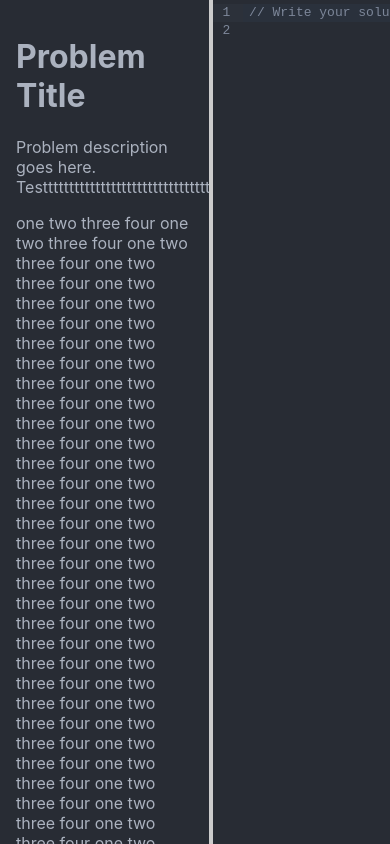
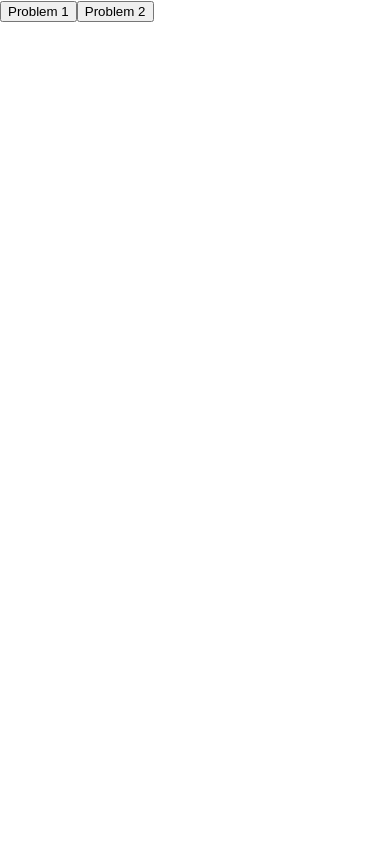
Before and after one commit to nick-vdm/CsesOnline, a React (Create React App) app in the folder src/frontend/: page / in a window 390 px wide. Built offline with nearby package versions, Linux system fonts and the light colour scheme.

Commit message:
progress for adding multiple pages

```diff
--- a/src/frontend/package.json
+++ b/src/frontend/package.json
@@ -20,6 +20,7 @@
     "react": "^18.3.1",
     "react-dom": "^18.3.1",
     "react-resizable": "^3.0.5",
+    "react-router-dom": "^6.26.0",
     "react-scripts": "5.0.1",
     "react-scrollbars-custom": "^4.1.1",
     "typescript": "^4.9.5",
--- a/src/frontend/src/App.tsx
+++ b/src/frontend/src/App.tsx
@@ -1,40 +1,27 @@
-import { useState } from 'react';
-import ProblemPage from './ProblemPage';
-import CodeEditor from './CodeEditor';
-import 'react-resizable/css/styles.css';
-import './App.css';
+import React from 'react';
+import { BrowserRouter as Router, Route, Routes } from 'react-router-dom';
+import ProblemSelector from './ProblemSelector/ProblemSelectorView';
+import ProblemViewView from './ProblemView/ProblemViewView';
+import { useParams } from 'react-router-dom';
 
-const App = () => {
-  const [dividerPosition, setDividerPosition] = useState(50); // initial position at 50%
+const ProblemViewWrapper: React.FC = () => {
+  const { problemId } = useParams<{ problemId: string }>();
 
-  const handleMouseDown = () => {
-    document.addEventListener('mousemove', handleMouseMove);
-    document.addEventListener('mouseup', handleMouseUp);
-  };
+  if (!problemId) {
+    return <div>Problem ID is missing</div>;
+  }
 
-  const handleMouseMove = (e: MouseEvent) => {
-    const newDividerPosition = (e.clientX / window.innerWidth) * 100;
-    setDividerPosition(newDividerPosition);
-  };
+  return <ProblemViewView problem={problemId} />;
+};
 
-  const handleMouseUp = () => {
-    document.removeEventListener('mousemove', handleMouseMove);
-    document.removeEventListener('mouseup', handleMouseUp);
-  };
-
+const App: React.FC = () => {
   return (
-    <div className="container">
-      <div className="pane left-pane" style={{ width: `${dividerPosition}%` }}>
-        <ProblemPage />
-      </div>
-      <div className="divider" onMouseDown={handleMouseDown} />
-      <div
-        className="pane right-pane"
-        style={{ width: `${100 - dividerPosition}%` }}
-      >
-        <CodeEditor />
-      </div>
-    </div>
+    <Router>
+      <Routes>
+        <Route path="/" element={<ProblemSelector />} />
+        <Route path="/problem/:problemId" element={<ProblemViewWrapper />} />
+      </Routes>
+    </Router>
   );
 };
 
--- /dev/null
+++ b/src/frontend/src/ProblemSelector/ProblemSelectorView.tsx
@@ -0,0 +1,19 @@
+import React from 'react';
+import { useNavigate } from 'react-router-dom';
+
+const ProblemSelector: React.FC = () => {
+  const navigate = useNavigate();
+
+  const handleSelectProblem = (problemId: string) => {
+    navigate(`/problem/${problemId}`);
+  };
+
+  return (
+    <div>
+      <button onClick={() => handleSelectProblem('problem1')}>Problem 1</button>
+      <button onClick={() => handleSelectProblem('problem2')}>Problem 2</button>
+    </div>
+  );
+};
+
+export default ProblemSelector;
--- /dev/null
+++ b/src/frontend/src/ProblemView/ProblemViewView.tsx
@@ -0,0 +1,47 @@
+import React from 'react';
+import { useState } from 'react';
+import ProblemPage from './ProblemPageComponent';
+import CodeEditor from './CodeEditorComponent';
+import 'react-resizable/css/styles.css';
+import '../App.css';
+
+interface ProblemViewViewProps {
+  problem: string;
+}
+
+const ProblemViewView: React.FC<ProblemViewViewProps> = ({ problem }) => {
+  const [dividerPosition, setDividerPosition] = useState(50); // initial position at 50%
+
+  const handleMouseDown = () => {
+    document.addEventListener('mousemove', handleMouseMove);
+    document.addEventListener('mouseup', handleMouseUp);
+  };
+
+  const handleMouseMove = (e: MouseEvent) => {
+    const newDividerPosition = (e.clientX / window.innerWidth) * 100;
+    setDividerPosition(newDividerPosition);
+  };
+
+  const handleMouseUp = () => {
+    document.removeEventListener('mousemove', handleMouseMove);
+    document.removeEventListener('mouseup', handleMouseUp);
+  };
+
+  return (
+    <div className="container">
+      <h2>{problem}</h2>
+      <div className="pane left-pane" style={{ width: `${dividerPosition}%` }}>
+        <ProblemPage />
+      </div>
+      <div
+        className="pane right-pane"
+        style={{ width: `${100 - dividerPosition}%` }}
+      >
+        <CodeEditor />
+      </div>
+      <div className="divider" onMouseDown={handleMouseDown} />
+    </div>
+  );
+};
+
+export default ProblemViewView;
--- /dev/null
+++ b/src/frontend/src/ProblemView/types.ts
@@ -0,0 +1,3 @@
+export interface ProblemViewViewProps {
+  problem: string;
+}
```
Also changed, not shown: src/frontend/src/ProblemView/CodeEditorComponent.tsx (renamed from src/frontend/src/CodeEditor.tsx), src/frontend/src/ProblemView/ProblemPageComponent.tsx (renamed from src/frontend/src/ProblemPage.tsx), 1 other file (tests, documents, lock files or other folders).
